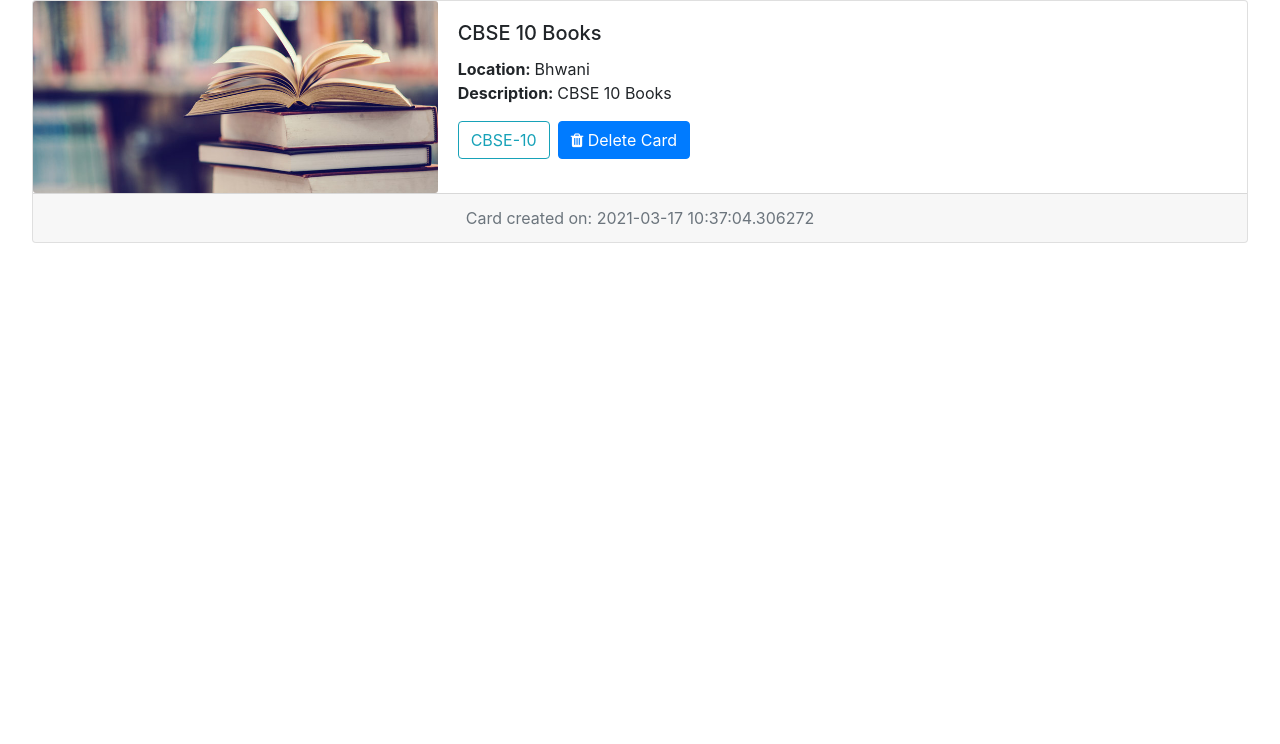
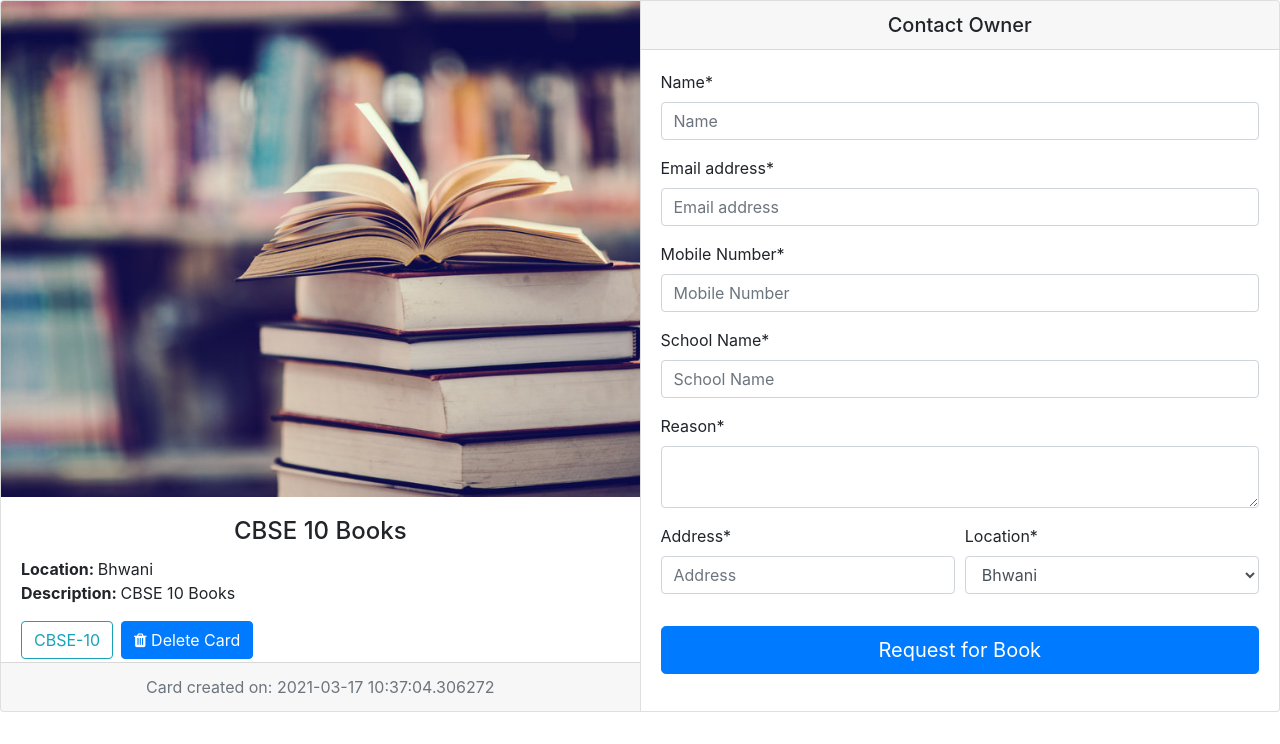
Before and after one commit to raghav-dalmia/kitab_app, a Flask app: page /book/1/get in a window 1280 px wide. Shown: the part 56-800 px from the top of the page. Run offline with Flask 2, Linux system fonts and the light colour scheme; data comes from the database, SQL or seed files in the repository; both versions use the stored data as it was after the commit; parts of the project's set-up code (start-up, migrations or seed data) failed here and were passed over; some libraries are stand-ins or nearby versions.

Commit message:
added request book, delete card functionality

```diff
--- a/app.py
+++ b/app.py
@@ -1,12 +1,20 @@
-from flask import Flask, render_template, redirect, request
+from flask import Flask, render_template, redirect, request, flash
 from flask_sqlalchemy import SQLAlchemy
 import sqlite3
 import datetime
+import smtplib
 
 
 app = Flask(__name__)
+app.secret_key = 'fijsdahfiw234242wdashifn9328678324y32687hwu'
 app.config['SQLALCHEMY_DATABASE_URI'] = 'sqlite://///home/raghav/Desktop/kitab_app/share_kitab.db'
 db = SQLAlchemy(app)
+
+s = smtplib.SMTP('smtp.gmail.com', 587)
+s.starttls()
+me = input("Email id: ")
+password = input("Password: ")
+s.login(me, password)
 
 
 class Book(db.Model):
@@ -22,7 +30,7 @@ class Book(db.Model):
 	createdOn = db.Column(db.DateTime, default=datetime.datetime.utcnow)
 
 	def __repr__(self):
-		return '<User %r>' % self.username
+		return "{} {}".format(self.email, self.title)
 
 
 @app.route('/')
@@ -73,18 +81,78 @@ def donation_form():
 	location = request.form['form-location']
 	address = request.form['form-address']
 
-	book = Book(username = username, email = email, title = title, category = category, description = description, phone = phone, address = address, location = location)
-	db.session.add(book)
-	db.session.commit()
+	try:
+		book = Book(username = username, email = email, title = title, category = category, description = description, phone = phone, address = address, location = location)
+		db.session.add(book)
+		db.session.commit()
+		flash("Your card created successfully. Thank you for your interest.","alert-success")
+	except:
+		flash("Some error occur. Please try again later!!","alert-danger")
+
 
 	return redirect('/')
 
 
 @app.route('/book/<id>/get')
-def showBook(id):
+def show_book(id):
 	return render_template('show_book.html', book = Book.query.filter_by(id = id)[0])
 
+@app.route('/book/<id>/request', methods=['POST'])
+def request_book(id):
+	book = Book.query.filter_by(id = id)[0]
+	username = request.form['form-name']
+	email = request.form['form-email']
+	phone = request.form['form-phone']
+	school = request.form['form-school']
+	reason = request.form['form-reason']
+	location = request.form['form-location']
+	address = request.form['form-address']
+	message = '''
+Hi {},\n
+Request for your book {} on Share Kitaab.\n
+Details:\n
+	Requested by: {}
+	Email ID: {}
+	Phone Number: {}
+	School Name: {}
+	Reason: {}
+	Loaction: {}
+	Address: {}
+	'''.format(
+		book.username,
+		book.title,
+		username,
+		email,
+		phone,
+		school,
+		reason,
+		location,
+		address
+	)
+	try:
+		s.sendmail(me, book.email, message)
+		flash("Request is sent to owner.","alert-success")
+	except:
+		flash("Please try again later!!","alert-danger")
+	return redirect('/book/{}/get'.format(id))
 
+@app.route('/book/delete/verify', methods=['POST'])
+def delete_book_verify():
+	id = request.form['form-id']
+	print(id)
+	book = Book.query.filter_by(id = id)[0]
+	email = request.form['form-email']
+	print("email: ", email)
+	if(email == book.email):
+		try:
+			s.sendmail(me, book.email, "/book/{}/delete")
+			flash("Delete link is sent to your email.","alert-success")
+		except:
+			flash("Please try again later!!","alert-danger")
+	else:
+		flash("Please enter your registered Eamil ID!","alert-warning")
+
+	return redirect('/')
 
 if __name__ == '__main__':
 	db.create_all()
--- /dev/null
+++ b/static/index.js
@@ -0,0 +1,5 @@
+$().alert()
+
+//ToDo:
+$("#delete-card").click(function name() {
+})
--- /dev/null
+++ b/static/show_book.css
@@ -0,0 +1,4 @@
+.card-img-top {
+    width: 100%;
+    object-fit: cover;
+}
--- /dev/null
+++ b/static/show_book.js
@@ -0,0 +1 @@
+$().alert()
--- a/templates/donate_book.html
+++ b/templates/donate_book.html
@@ -45,6 +45,10 @@
               </ul>
             </div>
         </nav>
+
+        {% for message in get_flashed_messages() %}
+            <div class="alert-error">Error: {{ message }}</div>
+        {% endfor %}
 
         <div class="card" id="donation-form">
             <div class="card-body">
--- a/templates/show_book.html
+++ b/templates/show_book.html
@@ -14,6 +14,9 @@
 
         <!-- fontawesome dependencies -->
         <link rel="stylesheet" href="https://cdnjs.cloudflare.com/ajax/libs/font-awesome/4.7.0/css/font-awesome.min.css">
+
+        <!-- link custom css -->
+        <link rel="stylesheet" href="../../static/show_book.css">
 
     </head>
     <body>
@@ -43,17 +46,27 @@
             </div>
         </nav>
 
-        <div class="card" style="width: 95%; margin-left: auto; margin-right: auto;">
+		{% with messages = get_flashed_messages(with_categories=true) %}
+			{% if messages %}
+				{% for category, message in messages %}
+					<div class="alert {{ category }}" role="alert">
+						{{ message|capitalize }}
+					</div>
+				{% endfor %}
+			{% endif %}
+		{% endwith %}
+
+		<div class="card-group">
+			<div class="card w-50" id="main-card">
 				<div class="row no-gutters">
-              <div class="col-md-4">
-                <img class="card-img" src="../../static/book.jpg" alt="Card image cap" style="width: 100%; height: 15vw; object-fit: cover;">
-              </div>
-              <div class="col-md-8">
+					<img class="card-img-top h-75" src="../../static/book.jpg" alt="Card image cap">
 					<div class="card-body">
-                  <h5 class="card-title">{{ book.title }}</h5>
-                  <p class="card-text"><strong>Location: </strong>{{ book.location }}
+						<h4 class="card-title text-center">{{ book.title }}</h4>
+						<p class="card-text">
+							<strong>Location: </strong>{{ book.location }}
 							<br/>
-                    <strong>Description: </strong>{{ book.description }}</p>
+							<strong>Description: </strong>{{ book.description }}
+						</p>
 						<div class="btn-toolbar" role="toolbar">
 							<div class="btn-group mr-2" role="group" aria-label="First group">
 							<a href="/?form-category={{ book.category }}" class="btn btn-outline-info">{{ book.category }}</a>
@@ -64,10 +77,59 @@
 						</div>
 					</div>
 				</div>
-            </div>
 				<div class="card-footer text-muted text-center">
 					Card created on: {{ book.createdOn }}
 				</div>
 			</div>
+
+			<div class="card w-50" id="form-card">
+				<h5 class="card-header text-center">Contact Owner</h5>
+				<div class="card-body">
+					<form action="/book/{{ book.id }}/request" method="post">
+						<div class="form-group">
+							<label for="form-name">Name*</label>
+							<input type="text" class="form-control" name = "form-name" id="form-name" placeholder="Name" required>
+						</div>
+						<div class="form-group">
+							<label for="form-email">Email address*</label>
+							<input type="email" class="form-control" name = "form-email" id="form-email" aria-describedby="emailHelp" placeholder="Email address" required>
+						</div>
+						<div class="form-group">
+							<label for="form-phone">Mobile Number*</label>
+							<input type="tel" class="form-control" name = "form-phone" id="form-phone" placeholder="Mobile Number" required>
+						</div>
+						<div class="form-group">
+							<label for="form-school">School Name*</label>
+							<input type="text" class="form-control" name = "form-school" id="form-school" placeholder="School Name" required>
+						</div>
+						<div class="form-group">
+							<label for="form-reason">Reason*</label>
+							<textarea class="form-control" name = "form-reason" id="form-reason" rows="2"></textarea>
+						</div>
+						<div class="form-row">
+							<div class="col-md-6 mb-3">
+								<label for="form-address">Address*</label>
+								<input type="text" class="form-control" name = "form-address" id="form-address" placeholder="Address" required>
+							</div>
+							<div class="col-md-6 mb-3">
+								<label for="form-location">Location*</label>
+								<select class="form-control" name = "form-location" id="form-location">
+									<option>Bhwani</option>
+									<option>Noida</option>
+									<option>New Delhi</option>
+									<option>Dadri</option>
+								</select>
+							</div>
+						</div>
+						<div class="form-group mt-3">
+							<button type="submit" class="btn btn-primary btn-lg btn-block">Request for Book</button>
+						</div>
+					</form>
+				</div>
+			</div>
+		</div>
+
+		<script src="../../static/show_book.js"></script>
+
     </body>
 </html>
```
Also changed, not shown: templates/index.html (+51 -8 lines), share_kitab.db, static/donation_book.js (deleted). Lines whose indentation alone changed are shown as unchanged.
